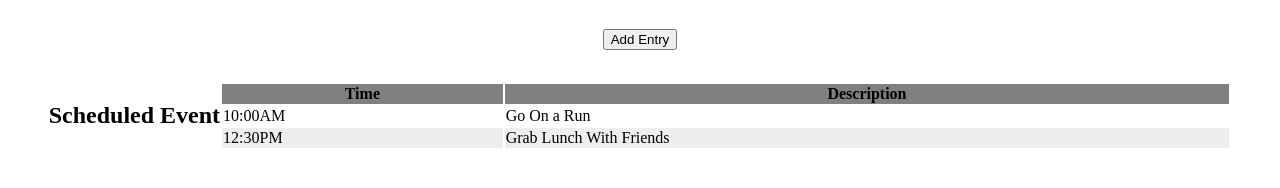
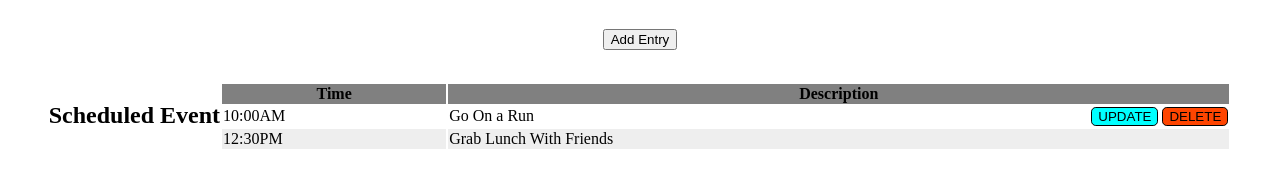
Before and after one commit to krog-kristian/week-planner, a website: page index.html in a window 1280 px wide. Shown: the part 140-328 px from the top of the page. Drawn offline with Linux system fonts and the light colour scheme.

Commit message:
made template buttons

```diff
--- a/index.html
+++ b/index.html
@@ -58,7 +58,12 @@
         <tbody>
           <tr>
             <td>10:00AM</td>
-            <td>Go On a Run</td>
+            <td class="space-between">Go On a Run
+              <div>
+                <button class="update">UPDATE</button>
+                <button class="delete">DELETE</button>
+              </div>
+            </td>
           </tr>
           <tr>
             <td>12:30PM</td>
--- a/styles.css
+++ b/styles.css
@@ -32,6 +32,7 @@ section {
 }
 
 .space-between {
+  display: flex;
   justify-content: space-between;
 }
 
@@ -96,3 +97,15 @@ tr:nth-child(even) {
 table {
   width: 80%;
 }
+
+.update {
+  border: 0.1rem solid black;
+  border-radius: 0.3rem;
+  background-color: aqua;
+}
+
+.delete {
+  border: 0.1rem solid black;
+  border-radius: 0.3rem;
+  background-color: orangered;
+}
```
